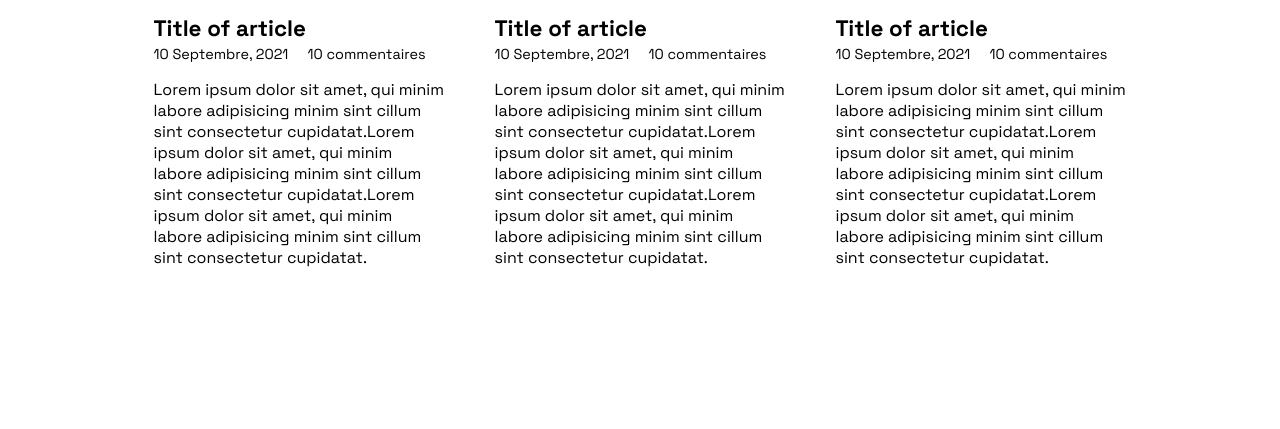
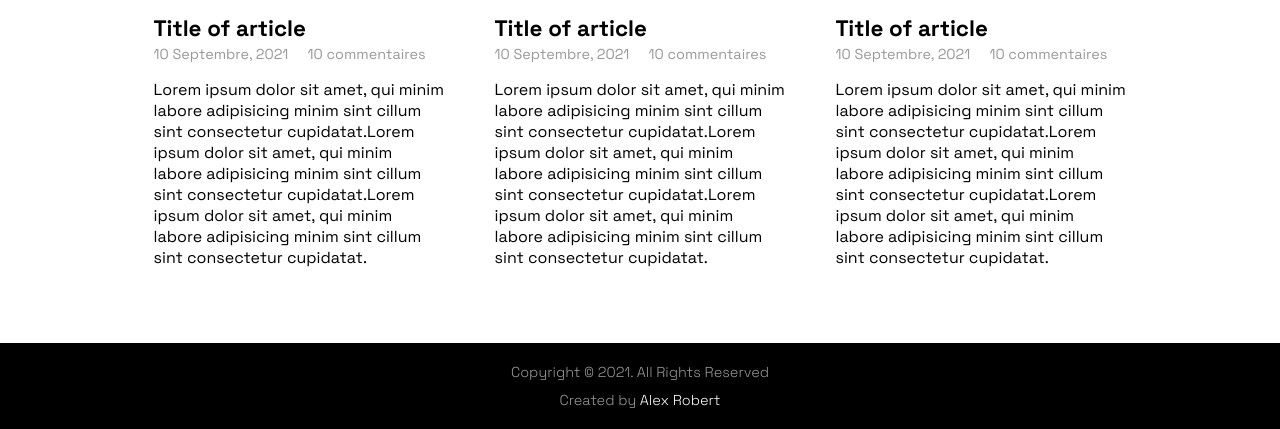
Before and after one commit to alex-robert-fr/Blog, a Symfony app: template templates/home/index.html.twig in a window 1280 px wide. Shown: the part 1530-1959 px from the top of the page. Before the commit the page ends 1797 px from the top, so only its background shows below. Run offline with Twig, Linux system fonts and the light colour scheme; the template is opened without the code that fills it, so the values that code supplies are empty; style sheets or scripts are compiled from the project's sources; some libraries are stand-ins or nearby versions.

Commit message:
FRONT - [STYLE]: Footer HomePage

```diff
--- a/public/css/general.css
+++ b/public/css/general.css
@@ -5,7 +5,9 @@
   font-family: "SpaceGrotesk";
   src: url("../font/SpaceGrotesk-VariableFont_wght.ttf") format("truetype");
 }
-*, ::before, ::after {
+*,
+::before,
+::after {
   margin: 0;
   padding: 0;
   box-sizing: border-box;
@@ -30,14 +32,16 @@ header {
   height: 100%;
 }
 
-h1, .h1 {
+h1,
+.h1 {
   background-color: #fff;
   padding: 15px 30px;
   font-size: 2.5rem;
   font-weight: 700;
 }
 
-h2, .h2 {
+h2,
+.h2 {
   text-align: center;
   font-size: 2rem;
   font-weight: 700;
@@ -46,7 +50,8 @@ h2, .h2 {
   padding-bottom: 40px;
 }
 
-h3, .h3 {
+h3,
+.h3 {
   font-size: 1.4rem;
 }
 
@@ -64,9 +69,28 @@ h3, .h3 {
 .heading > .info:first-of-type {
   margin-right: 15px;
 }
+.heading > .info {
+  color: #999;
+}
 
 .info {
   font-size: 0.9rem;
 }
 
+footer {
+  margin-top: 75px;
+  text-align: center;
+  color: #999;
+  background: #000;
+  padding: 20px 0;
+  font-size: 0.9rem;
+  font-weight: 100;
+}
+footer p:first-of-type {
+  margin-bottom: 10px;
+}
+footer span {
+  color: #fff;
+}
+
 /*# sourceMappingURL=general.css.map */
--- a/public/sass/general.scss
+++ b/public/sass/general.scss
@@ -6,14 +6,16 @@
   src: url('../font/SpaceGrotesk-VariableFont_wght.ttf') format('truetype');
 }
 
-*, ::before, ::after{
+*,
+::before,
+::after {
   margin: 0;
   padding: 0;
   box-sizing: border-box;
   font-family: 'SpaceGrotesk';
 }
 
-header{
+header {
   position: relative;
   height: 75vh;
   background-image: url('https://source.unsplash.com/random/1600x800');
@@ -22,20 +24,22 @@ header{
   background-size: cover;
   text-align: center;
 }
-.header{
+.header {
   display: flex;
   flex-direction: column;
   justify-content: center;
   align-items: center;
   height: 100%;
 }
-h1, .h1{
+h1,
+.h1 {
   background-color: #fff;
   padding: 15px 30px;
   font-size: 2.5rem;
   font-weight: 700;
 }
-h2, .h2{
+h2,
+.h2 {
   text-align: center;
   font-size: 2rem;
   font-weight: 700;
@@ -43,22 +47,41 @@ h2, .h2{
   border-bottom: 1px solid #e5e5e5;
   padding-bottom: 40px;
 }
-h3, .h3{
+h3,
+.h3 {
   font-size: 1.4rem;
 }
-.button{
+.button {
   text-decoration: none;
   color: #000;
   background: #fff;
   padding: 10px 20px;
   border: 1px solid #000;
 }
-.heading{
+.heading {
   margin: 10px 0 15px;
-  >.info:first-of-type{
+  >.info:first-of-type {
     margin-right: 15px;
   }
+  > .info {
+    color: #999;
+  }
 }
-.info{
-  font-size: .9rem;
+.info {
+  font-size: 0.9rem;
 }
+footer {
+  margin-top: 75px;
+  text-align: center;
+  color: #999;
+  background: #000;
+  padding: 20px 0;
+  font-size: 0.9rem;
+  font-weight: 100;
+  p:first-of-type{
+    margin-bottom: 10px;
+  }
+  span{
+    color: #fff;
+  }
+}
--- a/templates/home/index.html.twig
+++ b/templates/home/index.html.twig
@@ -84,4 +84,8 @@
             </section>
         </section>
     </main>
+    <footer>
+        <p>Copyright © 2021. All Rights Reserved</p>
+        <p>Created by <span>Alex Robert</span></p>
+    </footer>
 {% endblock %}
```
Also changed, not shown: 1 other file.
